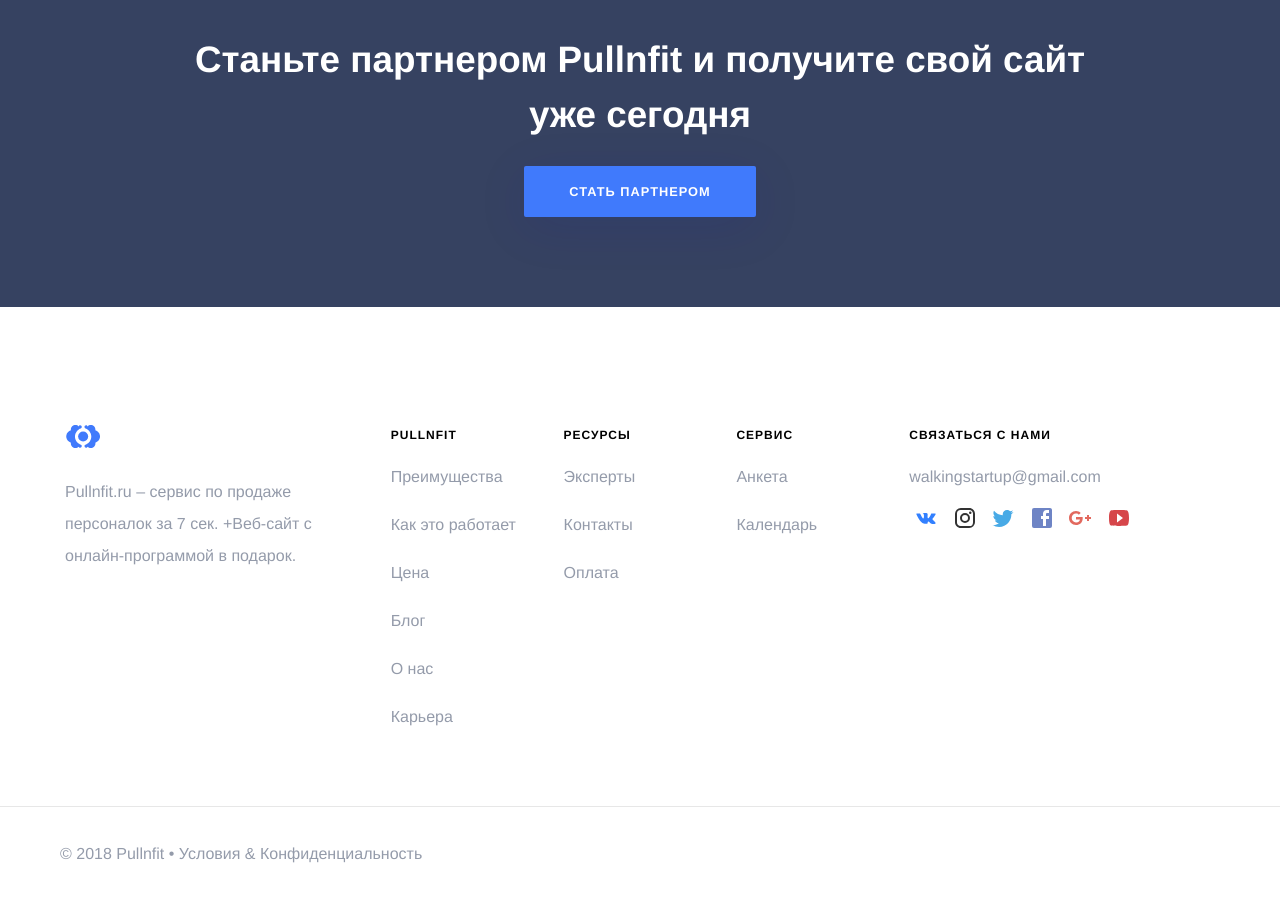
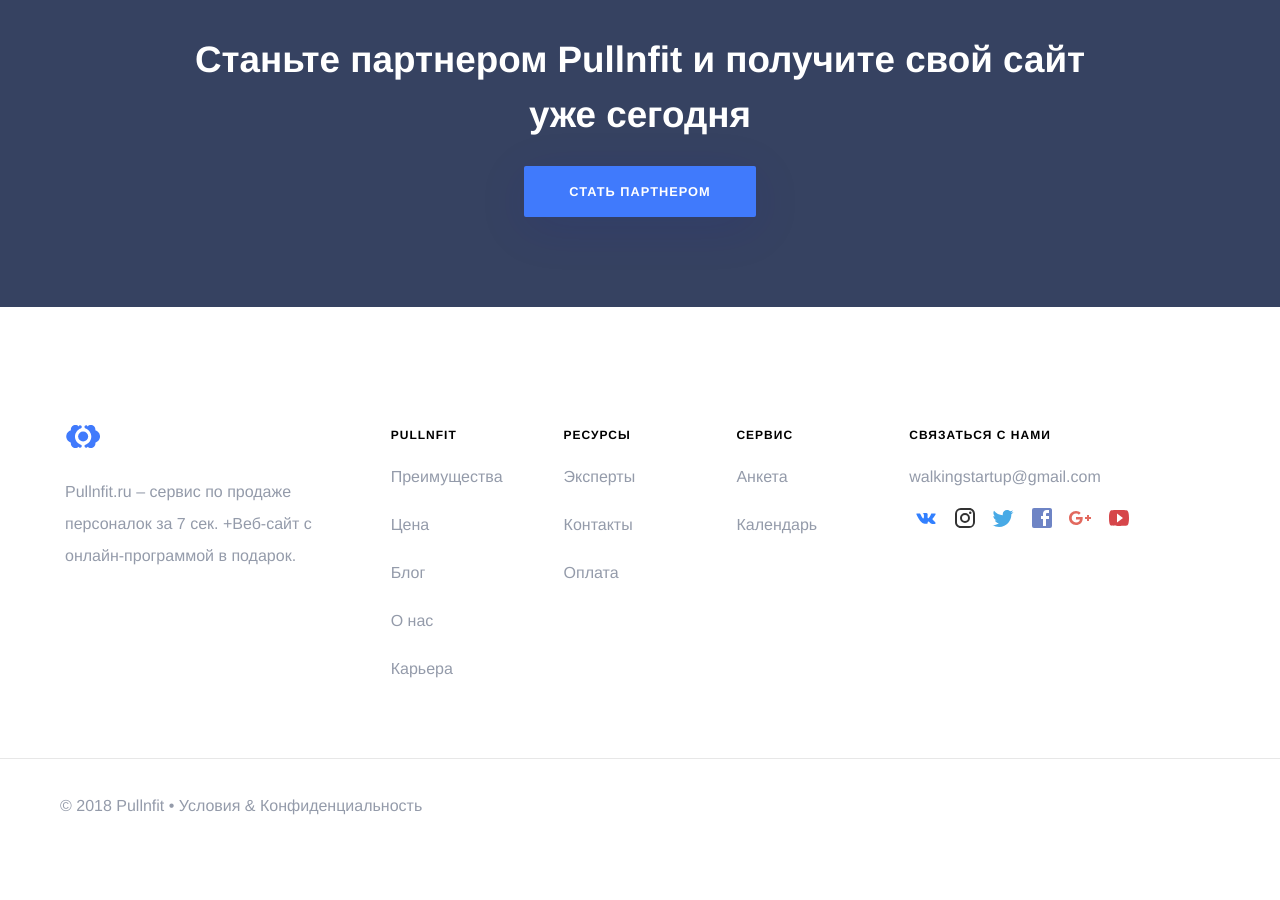
Before and after one commit to RakhimyanTim/adroholic.github.io, a Jekyll site: the page built from pages/index.html, in a window 1280 px wide and 900 px high, scrolled down 3424 px. Built offline with Jekyll 4.4.1, drawn with Linux system fonts in a browser that asks for light colours; some web fonts are replaced; after the commit the page ends 4276 px from its top, so only the background shows below that.

Commit message:
Update footer.html

```diff
--- a/_includes/navigation/footer.html
+++ b/_includes/navigation/footer.html
@@ -8,7 +8,6 @@
 			<ul>
 				<li><h4>Pullnfit</h4></li>
 				<li><a href="/features/">Преимущества</a></li>
-				<li><a href="/how-it-works/">Как это работает</a></li>
 				<li><a href="/pricing/">Цена</a></li>
 				<li><a href="/blog/">Блог</a></li>
 				<li><a href="/about/">О нас</a></li>
```
